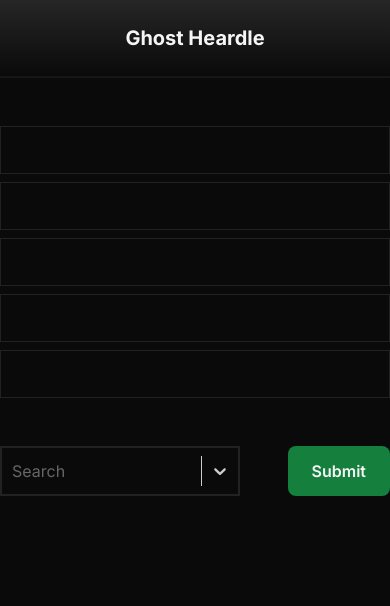
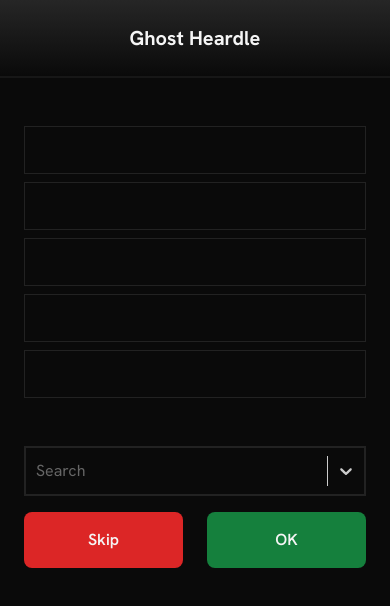
Before and after one commit to cbernard10/ghost-heardle, a Next.js app: page / in a window 390 px wide. Shown: the top 606 px of the page. Built offline with nearby package versions, Linux system fonts and the light colour scheme.

Commit message:
more songs & styling for mobile

```diff
--- a/app/layout.tsx
+++ b/app/layout.tsx
@@ -1,22 +1,22 @@
-import type { Metadata } from 'next'
-import { Inter } from 'next/font/google'
-import './globals.css'
+import type { Metadata } from "next";
+import "./globals.css";
+import { Hanken_Grotesk } from "next/font/google";
 
-const inter = Inter({ subsets: ['latin'] })
+const hanken = Hanken_Grotesk({ subsets: ["latin"] });
 
 export const metadata: Metadata = {
-  title: 'Create Next App',
-  description: 'Generated by create next app',
-}
+  title: "Create Next App",
+  description: "Generated by create next app",
+};
 
 export default function RootLayout({
   children,
 }: {
-  children: React.ReactNode
+  children: React.ReactNode;
 }) {
   return (
-    <html lang="en" className='bg-neutral-950 text-neutral-100'>
-      <body className={inter.className}>{children}</body>
+    <html lang="en" className="bg-neutral-950 text-neutral-100">
+      <body className={hanken.className}>{children}</body>
     </html>
-  )
+  );
 }
--- a/components/Container.jsx
+++ b/components/Container.jsx
@@ -39,7 +39,7 @@
   const randomSong = songs[idx];
 
   return (
-    <div className="flex flex-col mx-auto max-w-[500px] items-center justify-center gap-6 py-12">
+    <div className="flex flex-col mx-auto max-w-[500px] items-center justify-center gap-6 py-12 px-6">
       <Answers answers={answers} />
       <Player song={randomSong} answers={answers} />
       <InputForm
--- a/components/InputForm.jsx
+++ b/components/InputForm.jsx
@@ -38,11 +38,13 @@
   return (
     <>
       {answers[answers.length - 1] && answers[answers.length - 1].correct ? (
-        <p>Congratulations, today&apos;s song was {song.title}</p>
+        <p className="text-xl">
+          Congratulations, today&apos;s song was {song.title}
+        </p>
       ) : answers.length >= 5 ? (
         <p>Sorry, today&apos;s song was {song.title}</p>
       ) : (
-        <div className="w-full h-auto outline-none flex flex-row gap-12">
+        <div className="w-full h-auto outline-none flex flex-col gap-4">
           <div className="w-full">
             <Select
               placeholder="Search"
@@ -93,12 +95,28 @@
               }}
             />
           </div>
-          <button
-            className="px-6 bg-green-700 rounded-lg font-semibold"
-            onClick={handleClick}
-          >
-            Submit
-          </button>
+          <div className="flex flex-row w-full gap-6">
+            <button
+              className="px-6 bg-red-600 rounded-lg font-semibold flex-1"
+              onClick={() =>
+                setAnswers([
+                  ...answers,
+                  {
+                    song: "Skipped",
+                    correct: null,
+                  },
+                ])
+              }
+            >
+              Skip
+            </button>
+            <button
+              className="px-6 py-4 bg-green-700 rounded-lg font-semibold flex-1"
+              onClick={handleClick}
+            >
+              OK
+            </button>
+          </div>
         </div>
       )}
     </>
--- a/components/Player.jsx
+++ b/components/Player.jsx
@@ -9,7 +9,7 @@
 
 function Player({ song, answers }) {
   const time = new Date();
-  time.setSeconds(time.getSeconds() + 1); // 10 minutes timer
+  time.setSeconds(time.getSeconds() + 5000); // 10 minutes timer
   const expiryTimestamp = time;
 
   const {
@@ -35,9 +35,10 @@
   const togglePause = () => {
     setIsPaused(!isPaused);
     const time = new Date();
-    time.setSeconds(
-      time.getSeconds() + [1, 2, 4, 8, 12, 5000][answers.length]
-    ); // 1 sec timer
+    if (answers.length > 0 && answers[answers.length - 1].correct) {
+      time.setSeconds(5000);
+    }
+    time.setSeconds(time.getSeconds() + [1, 2, 4, 8, 12, 5000][answers.length]); // 1 sec timer
     restart(time);
   };
 
@@ -73,12 +74,16 @@
         <YouTube videoId={song.url} opts={opts} onReady={_onReady} />
       </div>
 
-      {isReady && <button
-        className="bg-green-600 w-12 h-12 rounded-full"
-        onClick={togglePause}
-      >
-        Play
-      </button>}
+      {isReady && (
+        <button
+          className="w-16 h-12 rounded-full font-medium bg-gradient-to-br from-blue-700 to-blue-900 text-white
+            hover:from-blue-900 hover:to-blue-700 border-2 border-blue-900
+          "
+          onClick={togglePause}
+        >
+          Play
+        </button>
+      )}
     </div>
   );
 }
```
